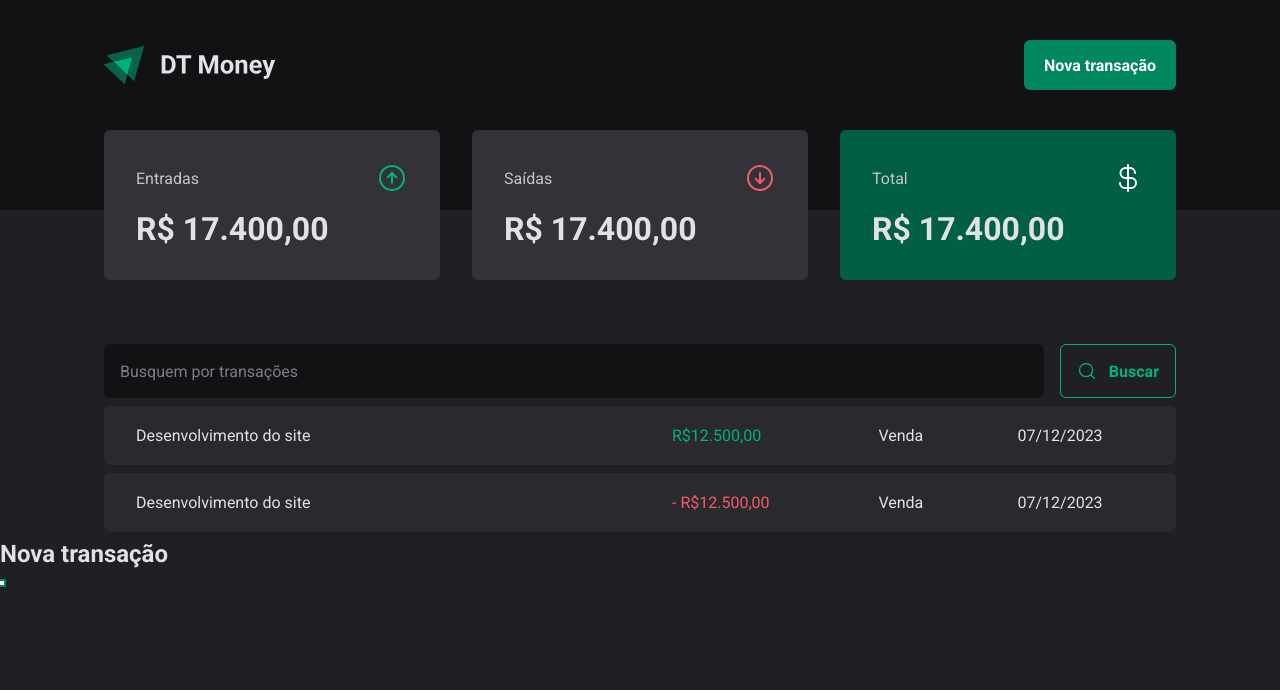
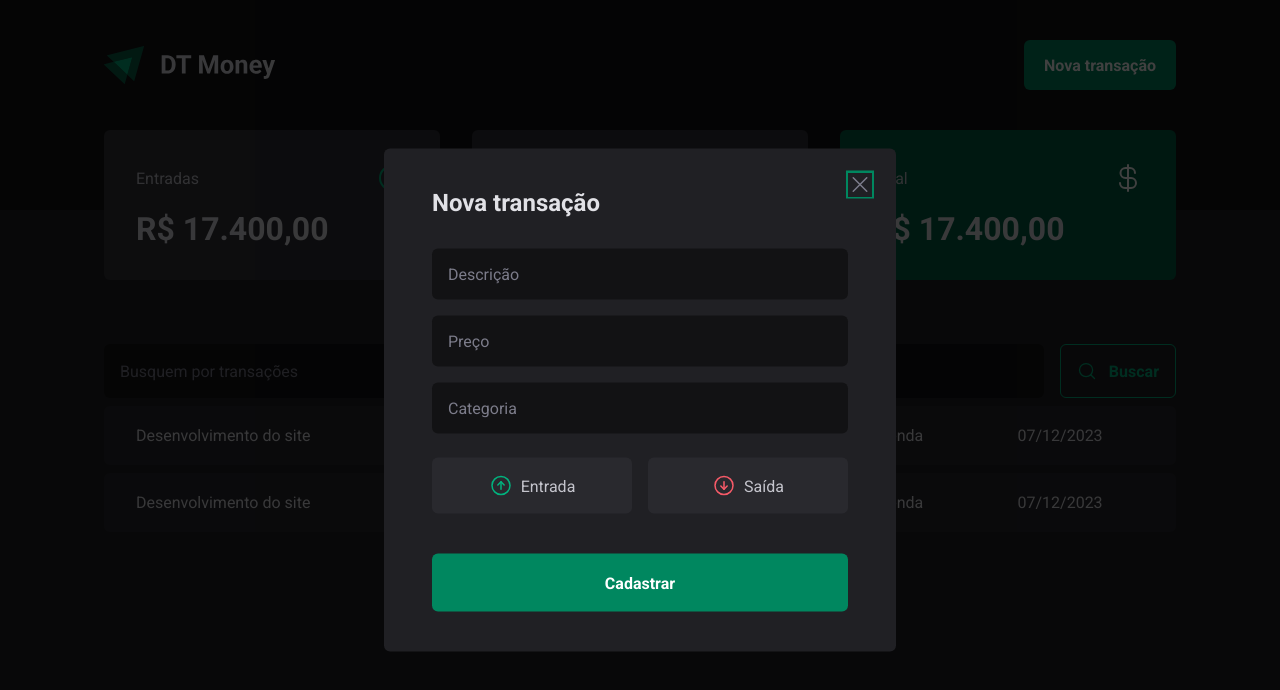
Before and after one commit to pessoadavi/03-dt-money, a React (Vite) app: page / in a window 1280 px wide. Both pictures are taken after a click on the button "Nova transação". Shown: the top 690 px of the page. Built offline with nearby package versions, Linux system fonts and the light colour scheme.

Commit message:
finalização do modal.

```diff
--- a/package.json
+++ b/package.json
@@ -11,6 +11,7 @@
   },
   "dependencies": {
     "@radix-ui/react-dialog": "^1.0.5",
+    "@radix-ui/react-radio-group": "^1.1.3",
     "@types/styled-components": "^5.1.34",
     "phosphor-react": "^1.4.1",
     "react": "^18.2.0",
--- a/src/components/Header/index.tsx
+++ b/src/components/Header/index.tsx
@@ -1,6 +1,7 @@
 import logoimg from '../../assets/logo.svg'
 import * as Dialog from '@radix-ui/react-dialog';
 import { HeaderContainer, HeaderContent, NewTransactionButton } from "./styles";
+import NewTransactionalModal from '../NewTransactionalModal';
 
 export const Header = () => {
     return (
@@ -17,14 +18,7 @@
                                 Nova transação
                             </NewTransactionButton>
                         </Dialog.Trigger>
-
-                        <Dialog.Portal>
-                            <Dialog.Overlay />
-                            <Dialog.Content>
-                                <Dialog.Title> Nova transação</Dialog.Title >
-                                <Dialog.Close />
-                            </Dialog.Content>
-                        </Dialog.Portal>
+                        <NewTransactionalModal />
                     </Dialog.Root>
                 </HeaderContent>
             </HeaderContainer>
--- /dev/null
+++ b/src/components/NewTransactionalModal/index.tsx
@@ -0,0 +1,38 @@
+import * as Dialog from "@radix-ui/react-dialog";
+import { ArrowCircleDown, ArrowCircleUp, X } from "phosphor-react";
+import { CloseButton, Content, Overlay, TransactionTypeButton, TransactionType } from "./styles";
+
+const NewTransactionalModal = () => {
+    return (
+        <>
+            <Dialog.Portal>
+                <Overlay />
+                <Content>
+                    <Dialog.Title> Nova transação</Dialog.Title >
+                    <CloseButton>
+                        <X size={24} />
+                    </CloseButton>
+
+                    <form action="">
+                        <input type="text" required placeholder="Descrição" />
+                        <input type="number" required placeholder="Preço" />
+                        <input type="text" required placeholder="Categoria" />
+                        <TransactionType>
+                            <TransactionTypeButton variant='income' value='income'>
+                                <ArrowCircleUp size={24} />
+                                Entrada
+                            </TransactionTypeButton>
+                            <TransactionTypeButton variant='outcome' value='outcome'>
+                                <ArrowCircleDown size={24} />
+                                Saída
+                            </TransactionTypeButton>
+                        </TransactionType>
+                        <button type="submit">Cadastrar</button>
+                    </form>
+                </Content>
+            </Dialog.Portal>
+        </>
+    );
+}
+
+export default NewTransactionalModal;
--- /dev/null
+++ b/src/components/NewTransactionalModal/styles.ts
@@ -0,0 +1,113 @@
+import styled from "styled-components";
+import * as Dialog from "@radix-ui/react-dialog";
+import * as RadioGroup from '@radix-ui/react-radio-group';
+
+
+export const Overlay = styled(Dialog.Overlay)`
+    position: fixed;
+    width: 100vw;
+    height: 100vh;
+    inset: 0;
+    background-color: rgba(0, 0, 0,  0.75);
+`
+
+export const Content = styled(Dialog.Content)`
+    min-width: 32rem;
+    border-radius: 6px;
+    padding: 2.5rem 3rem;
+    background: ${props => props.theme["gray-800"]};
+
+    position: fixed;
+    top: 50%;
+    left: 50%;
+    transform: translate(-50%, -50%);
+
+    form {
+        margin-top: 2rem;
+
+        display: flex;
+        flex-direction: column;
+        gap: 1rem;
+
+        input {
+            border-radius: 6px;
+            border: 0;
+            background: ${props => props.theme["gray-900"]};
+            color: ${props => props.theme["gray-300"]};
+            padding: 1rem;
+
+            &::placeholder {
+                color: ${props => props.theme["gray-500"]};
+            }
+        }
+
+        button[type="submit"] {
+            height: 58px;
+            border: 0;
+            background: ${props => props.theme["green-500"]};
+            color: ${props => props.theme.white};
+            font-weight: bold;
+            padding: 0 1.25rem;
+            border-radius: 6px;
+            margin-top: 1.5rem;
+            cursor: pointer;
+
+            &:hover {
+                background: ${props => props.theme["green-700"]};
+                transition: background-color 0.2s;
+            }
+        }
+
+    }
+`
+export const CloseButton = styled(Dialog.Close)`
+    position: absolute;
+    background: transparent;
+    border: 0;
+    top: 1.5rem;
+    right: 1.5rem;
+    line-height: 0;
+    cursor: pointer;
+    color: ${props => props.theme["gray-500"]};
+`
+export const TransactionType = styled(RadioGroup.Root)`
+    display: grid;
+    grid-template-columns: repeat(2, 1fr);
+    gap: 1rem;
+    margin-top: 0.5rem;
+`
+
+interface TransactionTypeButtonProps {
+    variant? : 'income' | 'outcome'
+}
+
+export const TransactionTypeButton = styled(RadioGroup.Item)<TransactionTypeButtonProps>`
+    background: ${props => props.theme["gray-700"]};
+    padding: 1rem;
+    display: flex;
+    align-items: center;
+    justify-content: center;
+    gap: 0.5rem;
+    border-radius: 6px;
+    cursor: pointer;
+    border: 0;
+    color: ${props => props.theme["gray-300"]};
+
+    svg {
+        color: ${props => props.variant === 'income' ? props.theme['green-300'] : props.theme['red-300']}
+    };
+
+    &[data-state='unchecked']:hover {
+        transition: background-color 0.2s;
+        background: ${props => props.theme['gray-600']};
+    };
+
+    &[data-state='checked'] {
+        color: ${props => props.theme.white};
+        background: ${props => props.variant === 'income' ? props.theme['green-500'] : props.theme['red-500']};
+
+        svg {
+            color: ${props => props.theme.white};
+        }
+    };
+`
```
Also changed, not shown: 1 other file (tests, documents, lock files or other folders).
